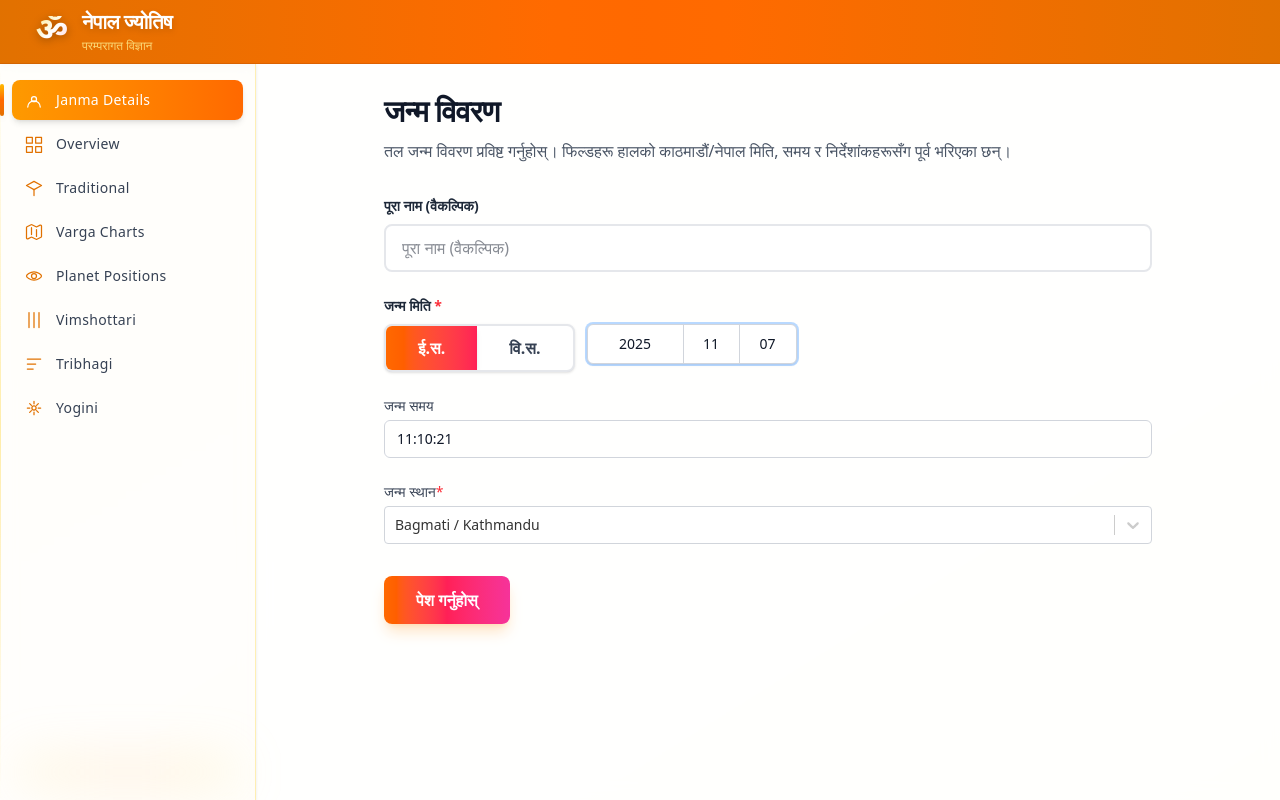
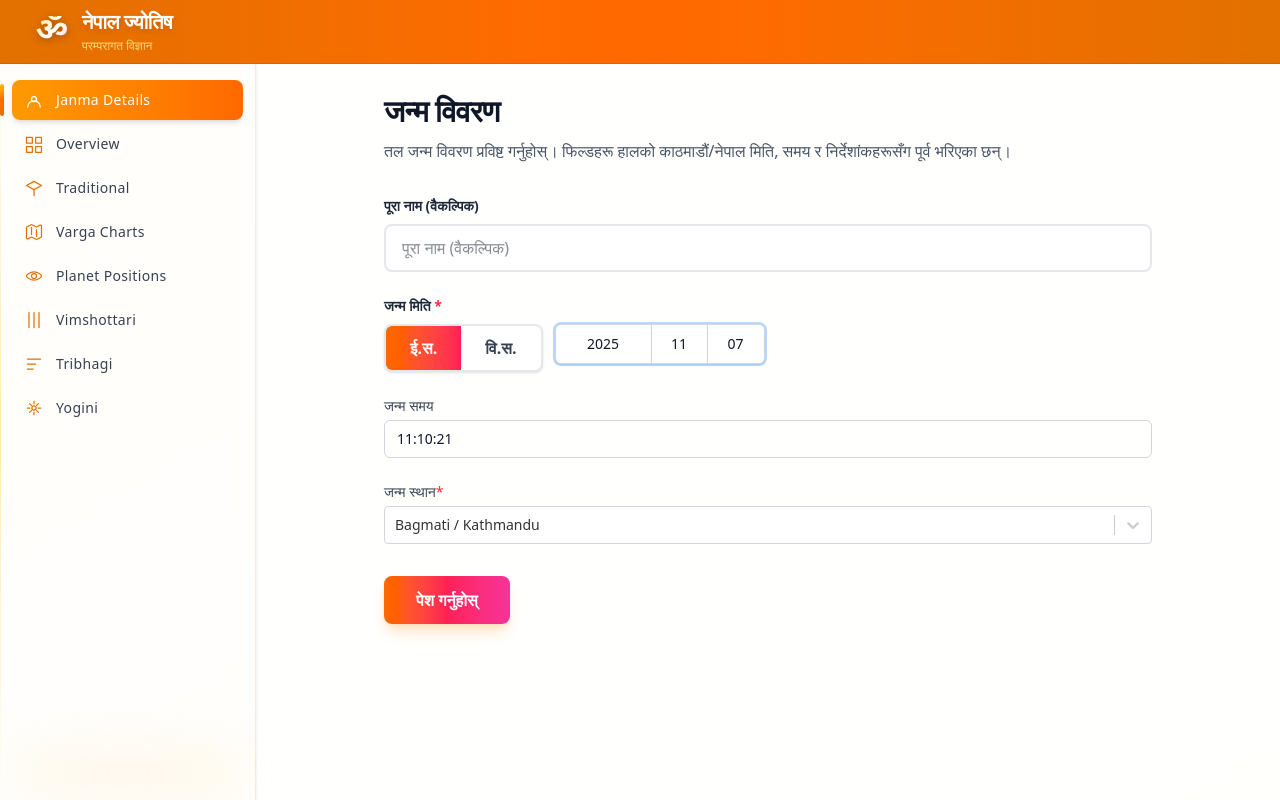
Before and after one commit to mhnpd-org/nepal-jyotish, a Next.js app: page /astro/janma in a window 1280 px wide. Built offline with nearby package versions, Linux system fonts and the light colour scheme.

Commit message:
fix: Adjust calendar toggle alignment and button padding for improved layout consistency

```diff
--- a/src/app/astro/janma/page.tsx
+++ b/src/app/astro/janma/page.tsx
@@ -152,7 +152,7 @@ export default function JanmaPage() {
               </label>
               <div className="flex flex-col sm:flex-row sm:items-start gap-3 w-full">
                 {/* Calendar toggle */}
-                <div className="inline-flex rounded-lg border-2 border-gray-200 dark:border-gray-700 overflow-hidden shadow-sm bg-white dark:bg-gray-900">
+                <div className="inline-flex self-start rounded-lg border-2 border-gray-200 dark:border-gray-700 overflow-hidden shadow-sm bg-white dark:bg-gray-900">
                   {(["AD", "BS"] as const).map((cal) => (
                     <button
                       key={cal}
@@ -162,7 +162,7 @@ export default function JanmaPage() {
                           setValue("calendarType", cal, { shouldDirty: true });
                         }
                       }}
-                      className={`h-11 px-6 sm:px-8 text-sm sm:text-base font-semibold flex items-center justify-center transition-all focus:outline-none focus-visible:ring-2 focus-visible:ring-orange-500 ${
+                      className={`h-11 px-6 text-sm sm:text-base font-semibold flex items-center justify-center transition-all focus:outline-none focus-visible:ring-2 focus-visible:ring-orange-500 ${
                         calendarValue === cal
                           ? "bg-gradient-to-r from-orange-500 to-rose-500 text-white shadow-md"
                           : "bg-transparent text-gray-700 dark:text-gray-300 hover:bg-gray-50 dark:hover:bg-gray-800"
```
